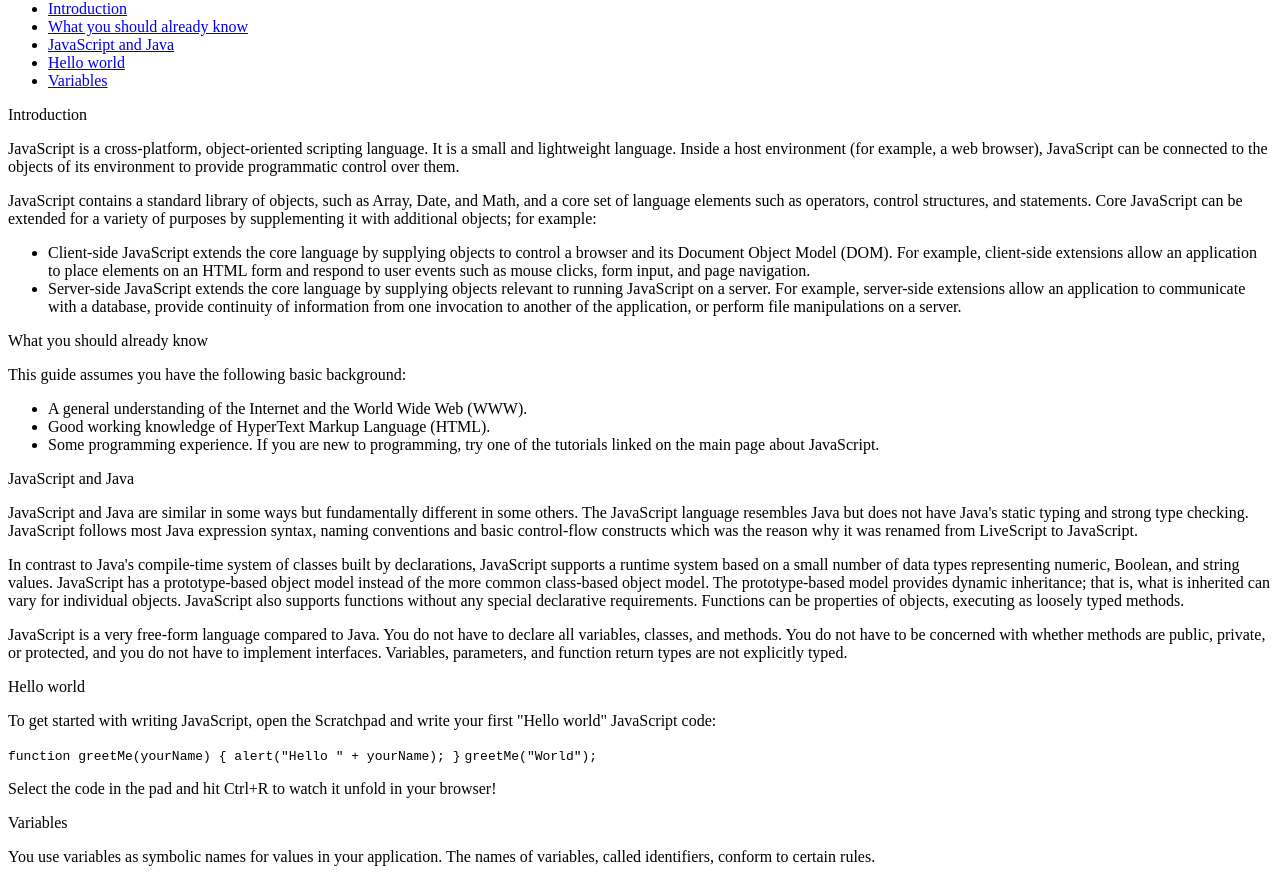
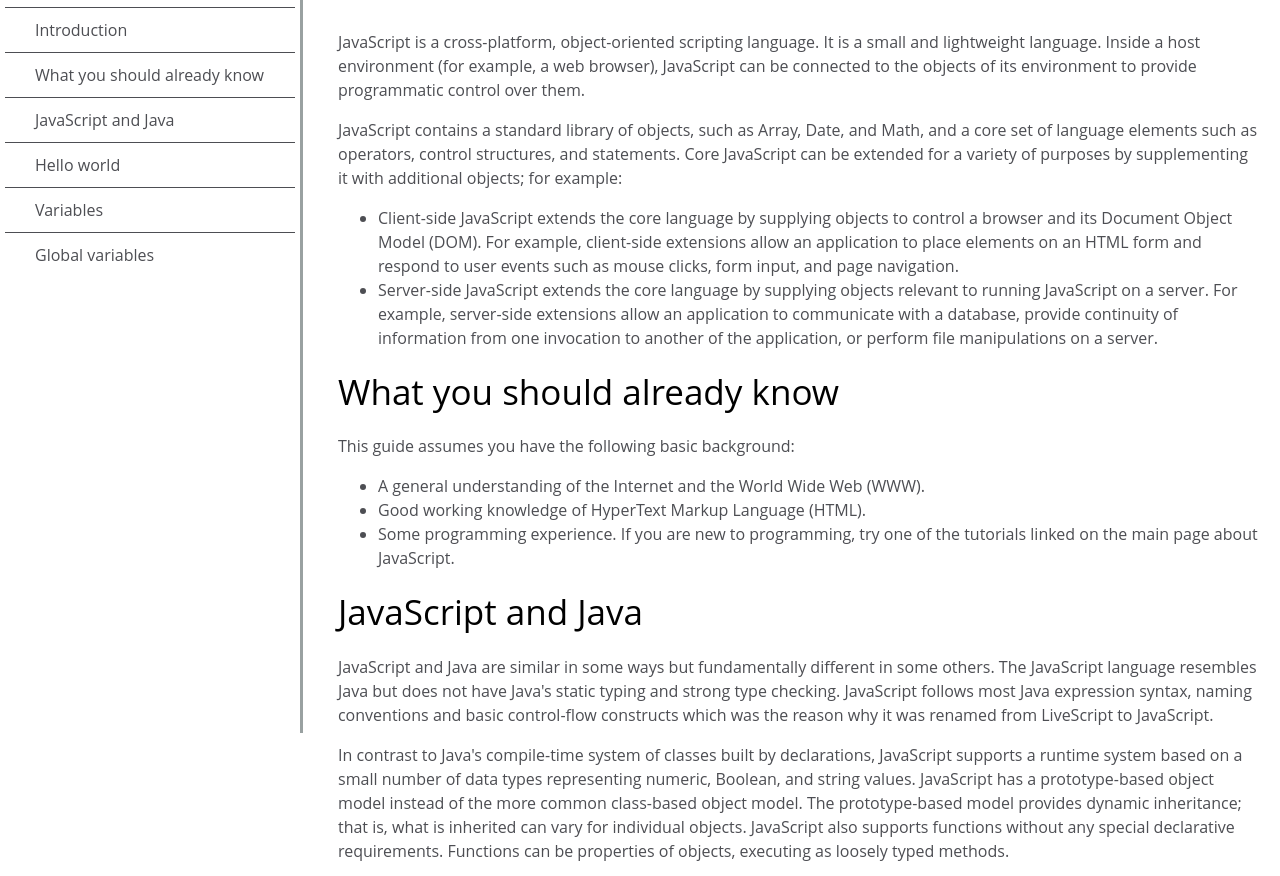
Before and after one commit to DenMold/Technical-Documentation-FCC, a plain HTML site: page index.html in a window 1280 px wide. Shown: the part 67-943 px from the top of the page. Drawn offline with Linux system fonts and the light colour scheme.

Commit message:
commit with all HTML, but need add to the CSS value

```diff
--- a/index.html
+++ b/index.html
@@ -3,8 +3,10 @@
 <head>
     <meta charset="UTF-8">
     <meta http-equiv="X-UA-Compatible" content="IE=edge">
+    <link rel="stylesheet" href="style.css">
     <meta name="viewport" content="width=device-width, initial-scale=1.0">
     <title>Technical Documentation</title>
+
 </head>
 <body>
     <header>
@@ -17,6 +19,7 @@
                 <li><a class="nav-link" href="#JavaScript_and_Java">JavaScript and Java</a></li>
                 <li><a class="nav-link" href="#Hello_world">Hello world</a></li>
                 <li><a class="nav-link" href="#Variables">Variables</a></li>
+                <li><a class="nav-link" href="#Global_variables">Global variables</a></li>
             </ul>
         </nav>
     </header>
@@ -81,6 +84,14 @@
             <p>You can use ISO 8859-1 or Unicode letters such as å and ü in identifiers. You can also use the Unicode escape
                 sequences as characters in identifiers. Some examples of legal names are Number_hits, temp99, and _name.</p>
         </section>
+        <section id="Global_variables" class="main-section">
+            <header>Global variables</header>
+            <p>Global variables are in fact properties of the global object. In web pages the global object is window, so
+                 you can set and access global variables using the window.variable syntax.</p>
+            <p>Consequently, you can access global variables declared in one window or frame from another window or
+                 frame by specifying the window or frame name. For example, if a variable called phoneNumber is declared
+                 in a document, you can refer to this variable from an iframe as parent.phoneNumber.</p>
+        </section>
 
     </main>
 
--- a/style.css
+++ b/style.css
@@ -0,0 +1,97 @@
+ /* main menu    */
+#main-doc{
+   position: absolute;
+    margin: 0 0 110px 310px;
+   padding: 20px;
+
+}
+
+.main-section header{
+    color:rgba(0, 0, 0);
+    font-size: 35px;
+    text-align: left;
+    margin: 0px;
+}
+
+html, body {
+    min-width: 290px;
+    color: #4d4e53;
+    background-color: #ffffff;
+    font-family: 'Open Sans', Arial, sans-serif;
+    line-height: 1.5;
+}
+
+code {
+    display: block;
+    text-align: left;
+    white-space: pre-line;
+    position: relative;
+    word-break: normal;
+    word-wrap: normal;
+    line-height: 2;
+    background-color: #f7f7f7;
+    padding: 15px;
+    margin: 10px;
+    border-radius: 5px;
+    font-family: monospace;
+}
+
+
+
+/* nav menu */
+#navbar{
+    position: fixed;
+    min-width: 290px;
+    top: 0;
+    left: 0;
+    width: 300px;
+    height: 100%;
+    border-right: solid;
+    border-color: rgba(0, 22, 22, 0.4);
+
+}
+#navbar h1{
+    text-align: center;
+    color: black;
+    margin: 10px;
+    font-size: 1.8em;
+
+}
+#navbar ul {
+    height: 88%;
+    padding: 5px;
+    overflow-y: auto;
+    overflow-x: hidden;
+}
+
+ul {
+    display: block;
+    list-style-type: disc;
+    margin-block-start: 1em;
+    margin-block-end: 1em;
+    margin-inline-start: 0px;
+    margin-inline-end: 0px;
+    padding-inline-start: 40px;
+}
+
+#navbar li {
+    color: #4d4e53;
+    border-top: 1px solid;
+    list-style: none;
+    position: relative;
+    width: 100%;
+}
+
+#navbar a {
+    display: block;
+    padding: 10px 30px;
+    color: #4d4e53;
+    text-decoration: none;
+    cursor: pointer;
+}
+
+a:-webkit-any-link {
+    color: -webkit-link;
+    cursor: pointer;
+    text-decoration: underline;
+}
```
